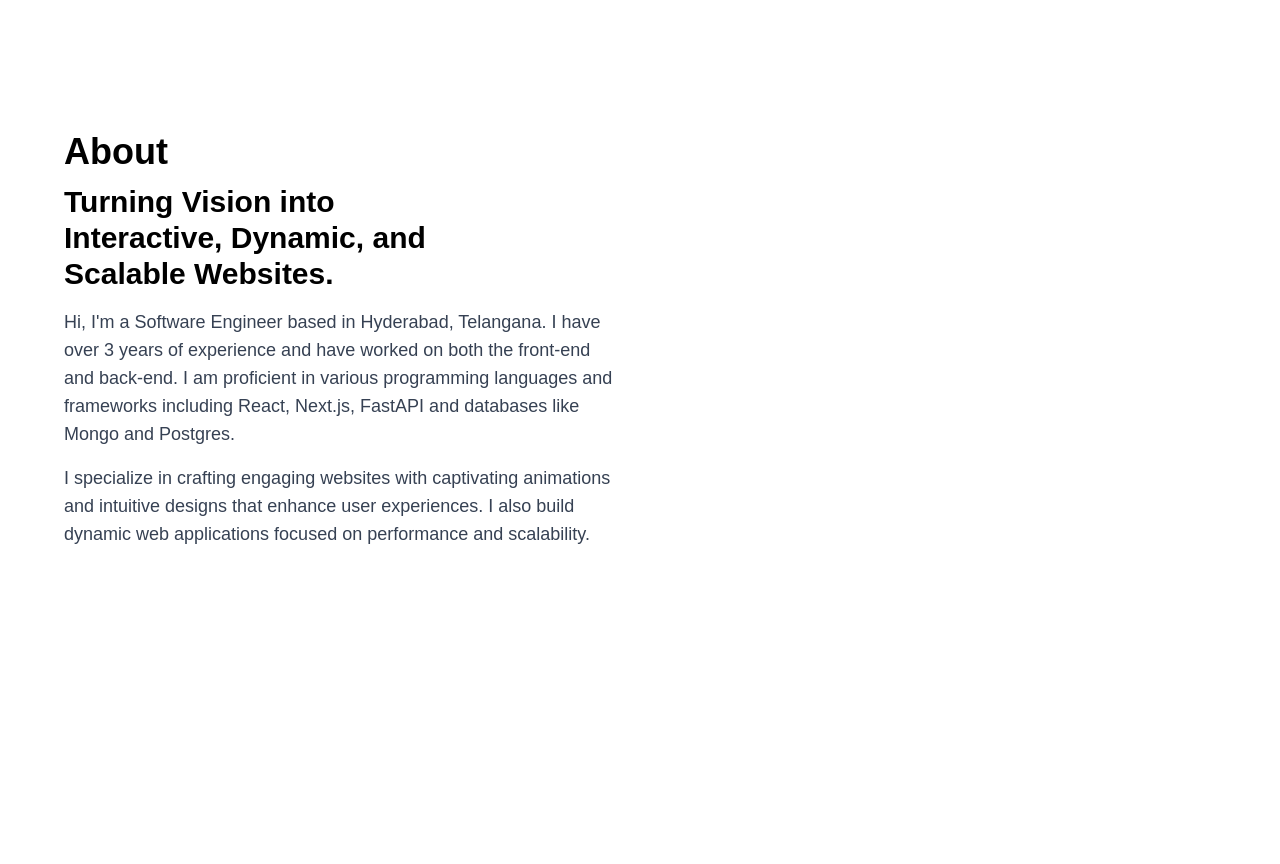
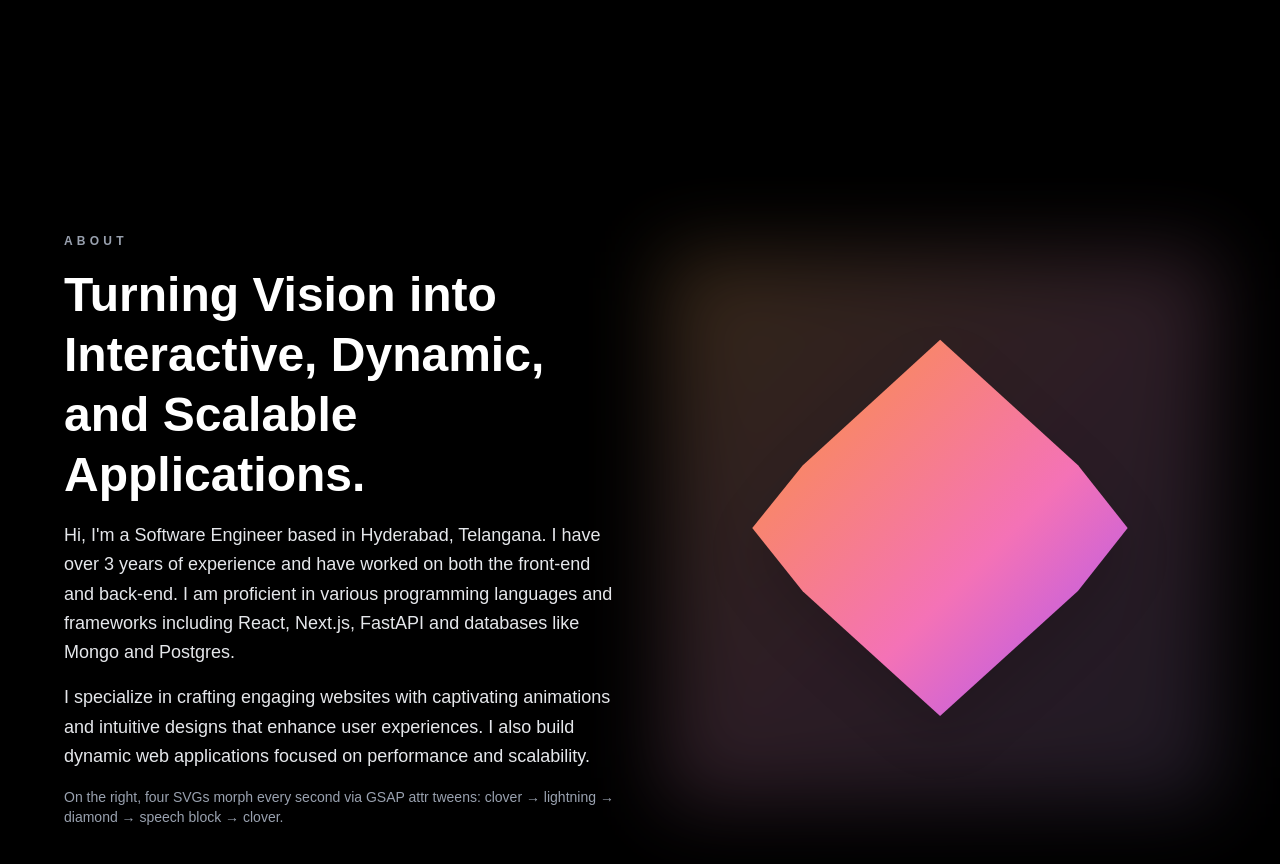
Before and after one commit to SaikalyanLabhishetty/cards, a Next.js app: page / in a window 1280 px wide. Shown: the part 1580-2444 px from the top of the page. Before the commit the page ends 2128 px from the top, so only its background shows below. Built offline with nearby package versions, Linux system fonts and the light colour scheme.

Commit message:
made changes

```diff
--- a/app/components/CardStack.tsx
+++ b/app/components/CardStack.tsx
@@ -88,7 +88,7 @@ export default function CardStack() {
   }, []);
 
   return (
-    <section className="stack min-h-screen bg-white">
+    <section className="stack min-h-screen bg-black">
       <div className="relative w-full flex justify-center pt-24">
         {/* pt-24 controls how far from top the cards sit */}
         {cards.map((card, i) => (
--- /dev/null
+++ b/app/components/about.tsx
@@ -0,0 +1,119 @@
+"use client";
+
+import { useLayoutEffect, useRef } from "react";
+import gsap from "gsap";
+
+// Paths approximate the reference thumbnails: clover, bolt, diamond, speech-tail square.
+// All share the same command structure (M + 8 straight L segments) so they morph cleanly without MorphSVGPlugin.
+const shapePaths = [
+  // Four-lobed clover
+  "M0,-150 L100,-100 L150,0 L100,100 L0,150 L-100,100 L-150,0 L-100,-100 Z",
+  // Lightning bolt
+  "M40,-150 L120,-30 L20,-30 L100,90 L20,90 L60,150 L-40,30 L40,30 Z",
+  // Diamond
+  "M0,-150 L110,-50 L150,0 L110,50 L0,150 L-110,50 L-150,0 L-110,-50 Z",
+  // Speech bubble with tail
+  "M-120,-120 L120,-120 L120,60 L40,60 L40,150 L-40,60 L-120,60 L-120,-20 Z",
+];
+
+export default function About() {
+  const sectionRef = useRef<HTMLElement | null>(null);
+  const morphRef = useRef<SVGPathElement | null>(null);
+  const copyRef = useRef<HTMLDivElement | null>(null);
+
+  useLayoutEffect(() => {
+    const ctx = gsap.context(() => {
+      // Fade/slide in copy
+      const copyItems = copyRef.current?.querySelectorAll("[data-animate]");
+      if (copyItems?.length) {
+        gsap.from(copyItems, {
+          y: 18,
+          opacity: 0,
+          stagger: 0.08,
+          ease: "power2.out",
+          duration: 0.7,
+        });
+      }
+
+      if (!morphRef.current) return;
+
+      gsap.set(morphRef.current, { transformOrigin: "50% 50%" });
+
+      const tl = gsap.timeline({
+        repeat: -1,
+        defaults: { duration: 1, ease: "power1.inOut" }, // morph each second
+      });
+
+      shapePaths.slice(1).forEach((path) => {
+        tl.to(morphRef.current, { attr: { d: path } });
+      });
+      tl.to(morphRef.current, { attr: { d: shapePaths[0] } });
+    }, sectionRef);
+
+    return () => ctx.revert();
+  }, []);
+
+  return (
+    <section
+      ref={sectionRef}
+      className="bg-black text-white py-24 px-6 md:px-12"
+    >
+      <div className="max-w-6xl mx-auto grid md:grid-cols-2 gap-12 items-center">
+        <div ref={copyRef} className="space-y-4 text-left">
+          <p
+            data-animate
+            className="inline-flex items-center text-xs tracking-[0.35em] uppercase font-semibold text-gray-400"
+          >
+            About
+          </p>
+          <h2
+            data-animate
+            className="text-4xl md:text-5xl font-semibold leading-tight"
+          >
+            <span className="bg-clip-text text-white">
+              Turning Vision into Interactive, Dynamic, and Scalable Applications.
+            </span>
+          </h2>
+          <p data-animate className="text-lg text-gray-200 leading-relaxed">
+            Hi, I&apos;m a Software Engineer based in Hyderabad, Telangana. I have over 3 years of
+            experience and have worked on both the front-end and back-end. I am proficient in various
+            programming languages and frameworks including React, Next.js, FastAPI and databases like
+            Mongo and Postgres.
+          </p>
+          <p data-animate className="text-lg text-gray-200 leading-relaxed">
+            I specialize in crafting engaging websites with captivating animations and intuitive designs
+            that enhance user experiences. I also build dynamic web applications focused on performance
+            and scalability.
+          </p>
+          <p data-animate className="text-sm text-gray-400">
+            On the right, four SVGs morph every second via GSAP attr tweens: clover → lightning → diamond → speech block → clover.
+          </p>
+        </div>
+
+        <div className="relative w-full aspect-square flex items-center justify-center">
+          <div className="absolute inset-0 blur-2xl bg-gradient-to-br from-orange-300/30 via-pink-300/25 to-purple-300/20 opacity-70" />
+          <svg
+            className="relative drop-shadow-2xl"
+            viewBox="-220 -220 440 440"
+            width="100%"
+            height="100%"
+          >
+            <defs>
+              <linearGradient id="sunset" x1="0%" y1="0%" x2="100%" y2="100%">
+              <stop offset="0%" stopColor="#fb923c" />
+              <stop offset="60%" stopColor="#f472b6" />
+              <stop offset="100%" stopColor="#a855f7" />
+            </linearGradient>
+          </defs>
+            <path
+              ref={morphRef}
+              d={shapePaths[0]}
+              fill="url(#sunset)"
+              stroke="none"
+            />
+          </svg>
+        </div>
+      </div>
+    </section>
+  );
+}
--- a/app/page.tsx
+++ b/app/page.tsx
@@ -1,10 +1,11 @@
 "use client";
 
 import CardStack from "./components/CardStack";
+import About from "./components/about";
 
 export default function Home() {
   return (
-    <main className="bg-white text-black">
+    <main className="bg-black text-white">
       <section className="min-h-screen flex items-center justify-center">
         {/* CENTERED GROUP */}
         <div className="w-full flex flex-col items-center text-center">
@@ -15,7 +16,7 @@ export default function Home() {
             <span className="block">LABHISHETTY</span>
           </h1>
 
-          <p className="mt-4 text-md tracking-widest text-gray-500 font-bold uppercase">
+          <p className="mt-4 text-md tracking-widest text-gray-400 font-bold uppercase">
             3 Years of crafting innovative projects
           </p>
 
@@ -24,35 +25,9 @@ export default function Home() {
             <CardStack />
           </div>
 
-          <section className="w-full flex flex-col md:flex-row gap-8 px-6 md:px-16">
-            <div className="w-full md:w-1/2 text-left">
-              <h2 className="text-3xl md:text-4xl font-bold">About</h2>
-              <h3 className="mt-3 text-2xl md:text-3xl font-semibold">
-                Turning Vision into
-                <br />
-                Interactive, Dynamic, and
-                <br />
-                Scalable Websites.
-              </h3>
-              <p className="mt-4 text-base md:text-lg text-gray-700">
-                Hi, I&apos;m a Software Engineer based in Hyderabad, Telangana. I
-                have over 3 years of experience and have worked on both the
-                front-end and back-end. I am proficient in various programming
-                languages and frameworks including React, Next.js, FastAPI and
-                databases like Mongo and Postgres.
-              </p>
-              <p className="mt-4 text-base md:text-lg text-gray-700">
-                I specialize in crafting engaging websites with captivating
-                animations and intuitive designs that enhance user experiences.
-                I also build dynamic web applications focused on performance and
-                scalability.
-              </p>
-            </div>
-            <div className="w-full md:w-1/2" />
-          </section>
-
         </div>
       </section>
+      <About />
     </main>
   );
 }
```
